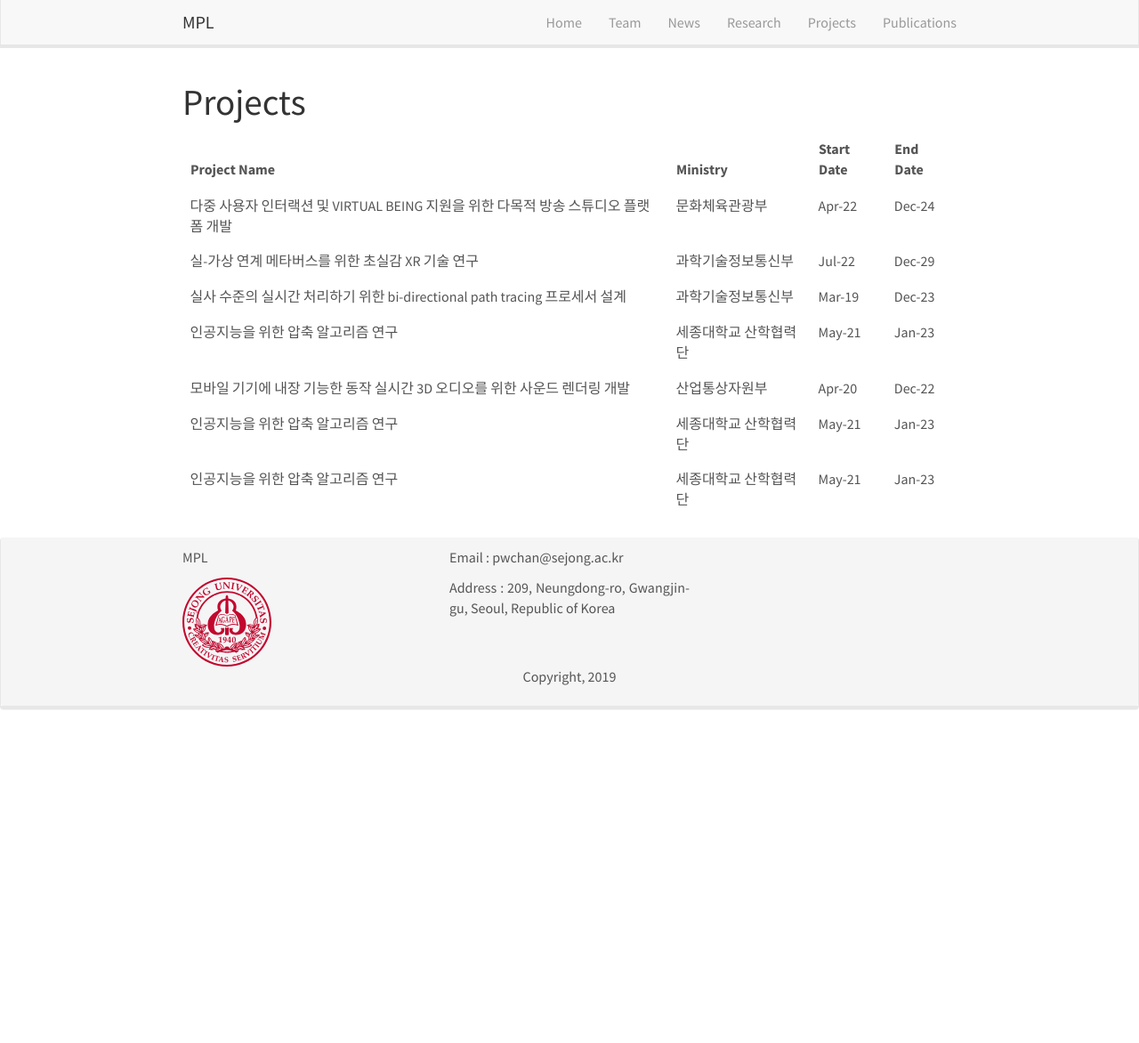
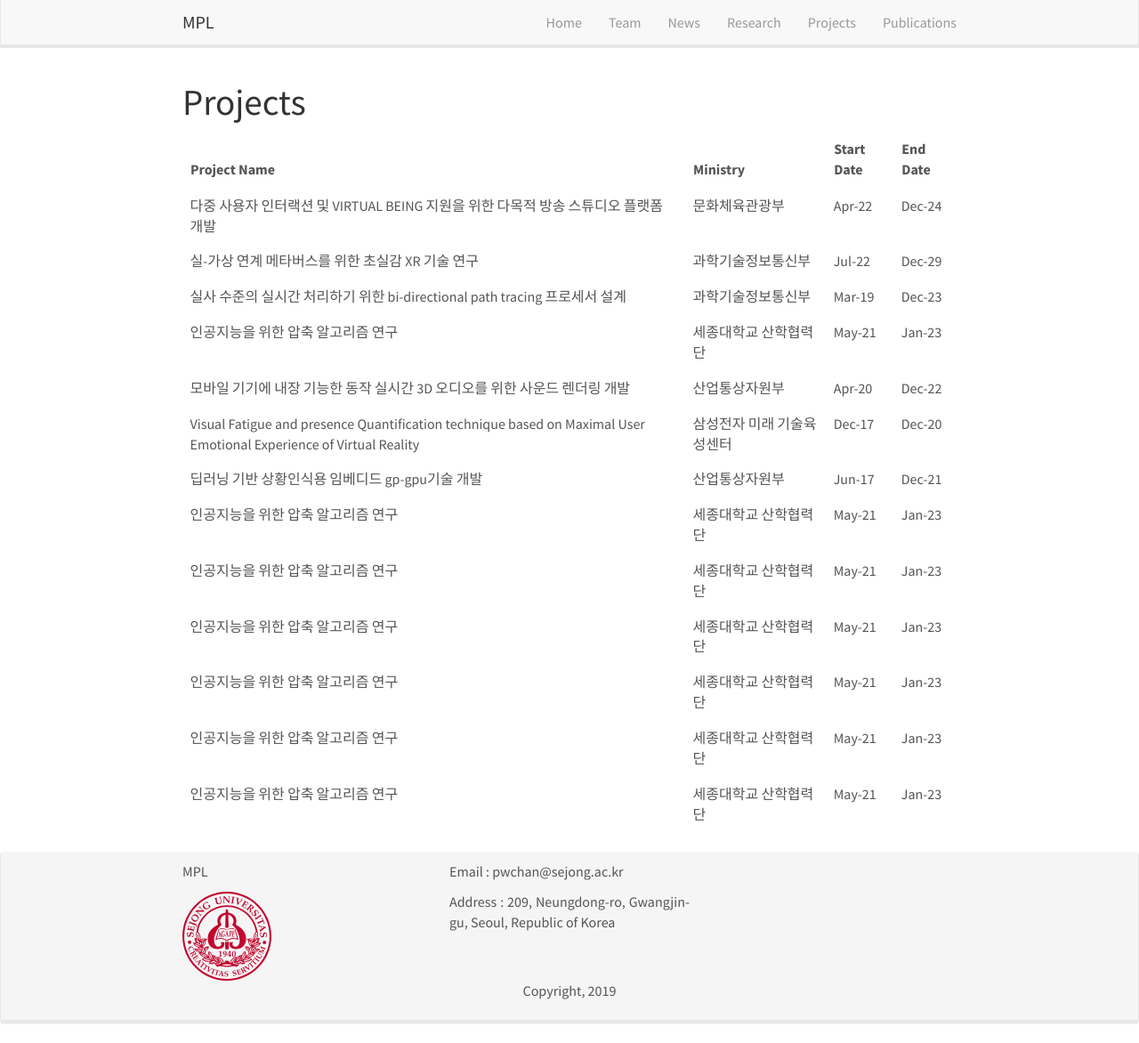
Before and after one commit to MPLRayman/webtest2, a Jekyll site: the page built from _pages/projects.html, in a window 1280 px wide and 1172 px high. Shown: the whole window at 89% size. Built offline with Jekyll 4.4.1, drawn with Linux system fonts in a browser that asks for light colours; nearby versions of some CDN libraries.

Commit message:
project change
test

```diff
--- a/_pages/projects.html
+++ b/_pages/projects.html
@@ -68,6 +68,42 @@ permalink: /projects.html
             <td>Dec-22</td>
         </tr>
         <tr>
+            <td>Visual Fatigue and presence Quantification technique based on Maximal User Emotional Experience of Virtual Reality</td>
+            <td>삼성전자 미래 기술육성센터</td>
+            <td>Dec-17</td>
+            <td>Dec-20</td>
+        </tr>
+        <tr>
+            <td>딥러닝 기반 상황인식용 임베디드 gp-gpu기술 개발</td>
+            <td>산업통상자원부</td>
+            <td>Jun-17</td>
+            <td>Dec-21</td>
+        </tr>
+        <tr>
+            <td>인공지능을 위한 압축 알고리즘 연구</td>
+            <td>세종대학교 산학협력단</td>
+            <td>May-21</td>
+            <td>Jan-23</td>
+        </tr>
+        <tr>
+            <td>인공지능을 위한 압축 알고리즘 연구</td>
+            <td>세종대학교 산학협력단</td>
+            <td>May-21</td>
+            <td>Jan-23</td>
+        </tr>
+        <tr>
+            <td>인공지능을 위한 압축 알고리즘 연구</td>
+            <td>세종대학교 산학협력단</td>
+            <td>May-21</td>
+            <td>Jan-23</td>
+        </tr>
+        <tr>
+            <td>인공지능을 위한 압축 알고리즘 연구</td>
+            <td>세종대학교 산학협력단</td>
+            <td>May-21</td>
+            <td>Jan-23</td>
+        </tr>
+        <tr>
             <td>인공지능을 위한 압축 알고리즘 연구</td>
             <td>세종대학교 산학협력단</td>
             <td>May-21</td>
```
